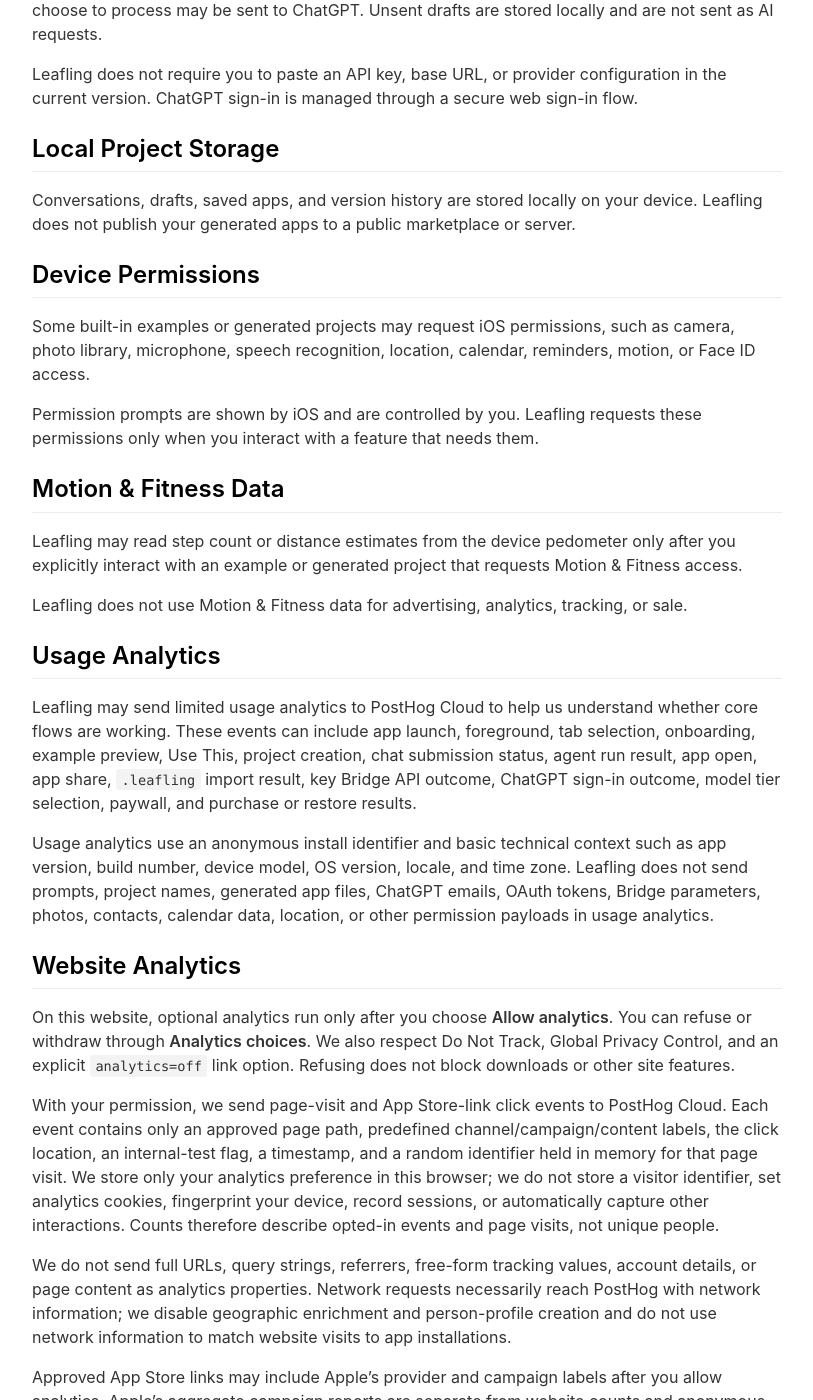
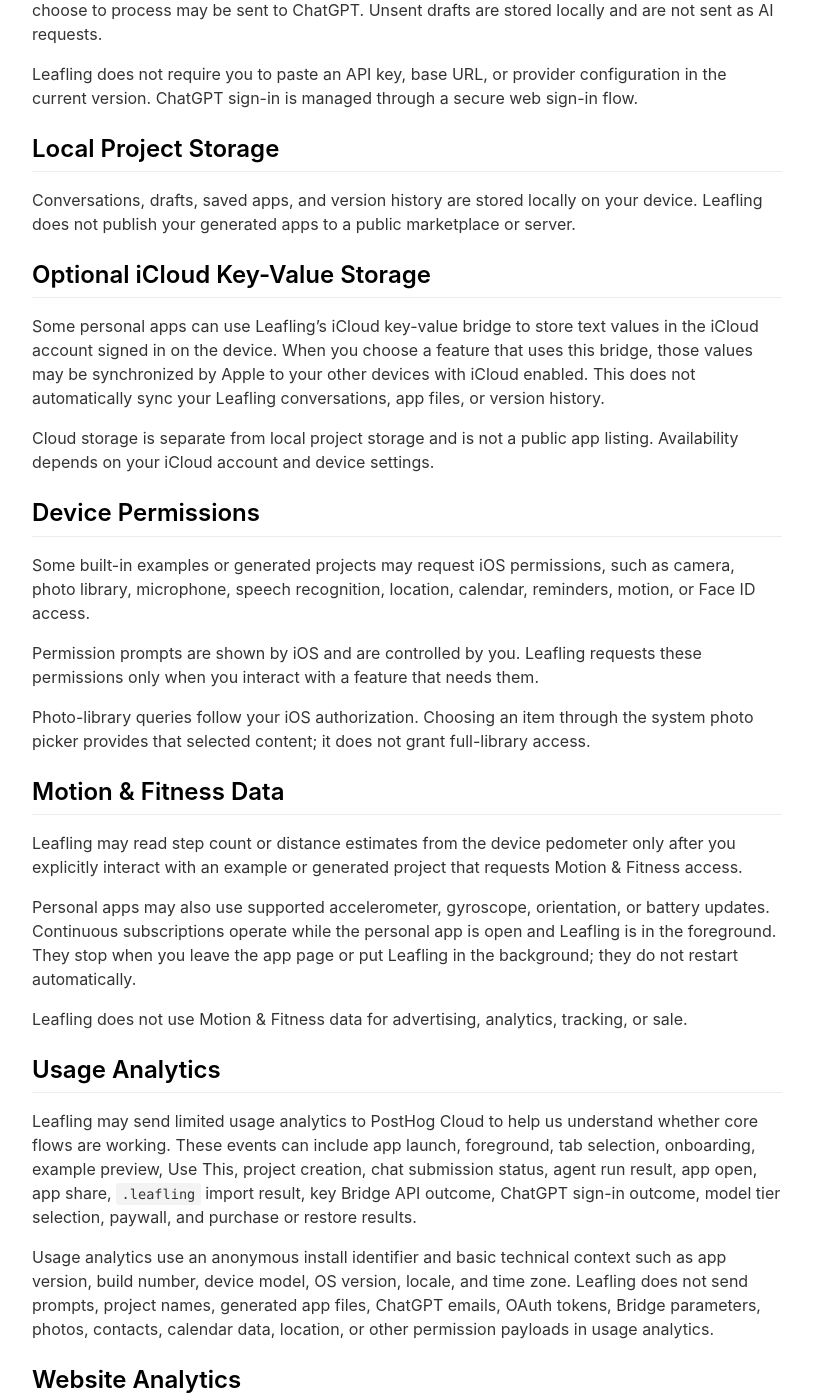
Before and after one commit to wisonlin/Leafling, a Jekyll site: the page built from _pages/privacypolicy.md, in a window 1280 px wide and 1400 px high, scrolled down 650 px. Shown: the whole window, without its empty margins (233-1046 px from the left). Built offline with Jekyll 4.4.1, drawn with Linux system fonts in a browser that asks for light colours; nearby versions of some CDN libraries; some of the changed text lies outside the part shown.

Commit message:
补充隐私政策中的 iCloud 存储与前台订阅披露

```diff
--- a/_pages/privacypolicy.md
+++ b/_pages/privacypolicy.md
@@ -9,7 +9,7 @@
 
 # Privacy Policy
 
-Leafling is designed for local learning, experimentation, and lightweight web app prototyping.
+Leafling helps you create, run, and improve personal apps through chat on your iPhone or iPad.
 
 ## Information You Provide
 
@@ -27,15 +27,25 @@
 
 Conversations, drafts, saved apps, and version history are stored locally on your device. Leafling does not publish your generated apps to a public marketplace or server.
 
+## Optional iCloud Key-Value Storage
+
+Some personal apps can use Leafling's iCloud key-value bridge to store text values in the iCloud account signed in on the device. When you choose a feature that uses this bridge, those values may be synchronized by Apple to your other devices with iCloud enabled. This does not automatically sync your Leafling conversations, app files, or version history.
+
+Cloud storage is separate from local project storage and is not a public app listing. Availability depends on your iCloud account and device settings.
+
 ## Device Permissions
 
 Some built-in examples or generated projects may request iOS permissions, such as camera, photo library, microphone, speech recognition, location, calendar, reminders, motion, or Face ID access.
 
 Permission prompts are shown by iOS and are controlled by you. Leafling requests these permissions only when you interact with a feature that needs them.
 
+Photo-library queries follow your iOS authorization. Choosing an item through the system photo picker provides that selected content; it does not grant full-library access.
+
 ## Motion & Fitness Data
 
 Leafling may read step count or distance estimates from the device pedometer only after you explicitly interact with an example or generated project that requests Motion & Fitness access.
+
+Personal apps may also use supported accelerometer, gyroscope, orientation, or battery updates. Continuous subscriptions operate while the personal app is open and Leafling is in the foreground. They stop when you leave the app page or put Leafling in the background; they do not restart automatically.
 
 Leafling does not use Motion & Fitness data for advertising, analytics, tracking, or sale.
 
```
